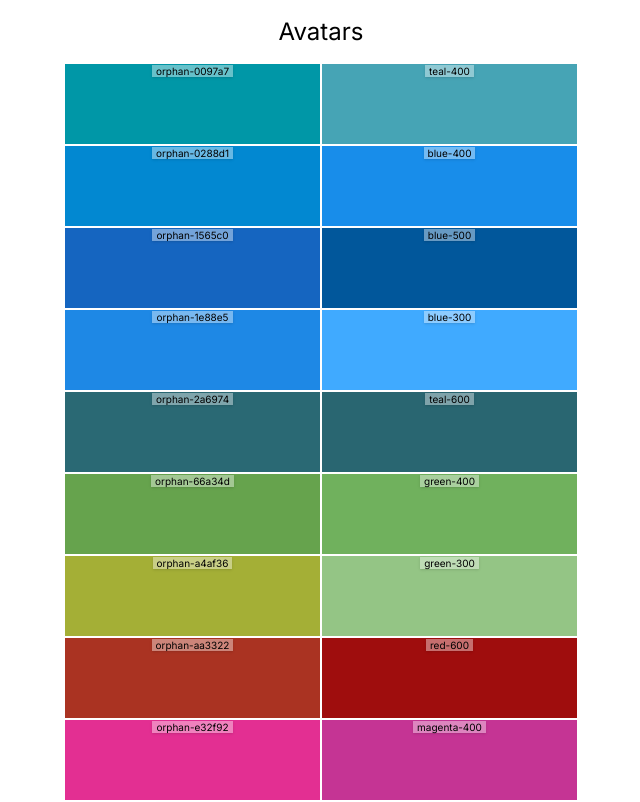
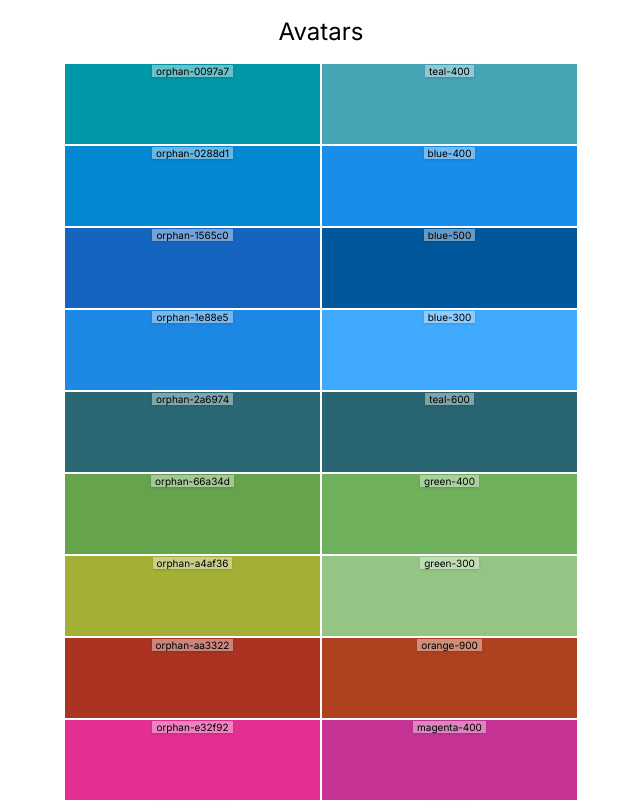
Before and after one commit to kaushnian/shadcn-mc-colors, a Next.js app: page /avatars in a window 1280 px wide. Shown: the top 802 px of the page, without its empty margins (319-959 px from the left). Built offline with nearby package versions, Linux system fonts and the light colour scheme.

Commit message:
Update avatars, add orange

```diff
--- a/src/components/avatars.tsx
+++ b/src/components/avatars.tsx
@@ -23,11 +23,11 @@ const match: { [key: string]: [string, string] } = {
   '2a6974': [colorsV2.teal[600], 'teal-600'],
   '66a34d': [colorsV2.green[400], 'green-400'],
   a4af36: [colorsV2.green[300], 'green-300'],
-  aa3322: [colorsV2.red[600], 'red-600'],
+  aa3322: [colorsV2.orange[900], 'orange-900'],
   e32f92: [colorsV2.magenta[400], 'magenta-400'],
   f4f7fa: [colorsV2.grey[50], 'grey-50'],
   fadedTeal: [colorsV2.teal[200], 'teal-200'],
-  ff5722: [colorsV2.red[300], 'red-300'],
+  ff5722: [colorsV2.orange[600], 'orange-600'],
 } as const;
 
 export default function Avatars() {
--- a/src/data/colors-v2.ts
+++ b/src/data/colors-v2.ts
@@ -1,6 +1,6 @@
 import { ColorOptions } from './color-palette-type';
 
-export const colorsV2 = {
+export const colorsV2: ColorOptions = {
   blue: {
     25: '#EAEDF0',
     50: '#E6EEF5',
@@ -63,6 +63,19 @@ export const colorsV2 = {
     light: '#EDBBD8',
     main: '#B70081',
   },
+  // No V1
+  orange: {
+    100: '#F9CDBE',
+    200: '#F6AD95',
+    300: '#F48D6C',
+    400: '#F2754C',
+    50: '#F8E9E8',
+    500: '#F1602F',
+    600: '#E65A2B',
+    700: '#D85327',
+    800: '#CA4D23',
+    900: '#B0411E',
+  },
   red: {
     50: '#FCE3E9',
     100: '#FBC8C8',
@@ -110,4 +123,4 @@ export const colorsV2 = {
     light: '#FFF5E1',
     main: '#FFB41F',
   },
-} as const satisfies ColorOptions;
+};
```
